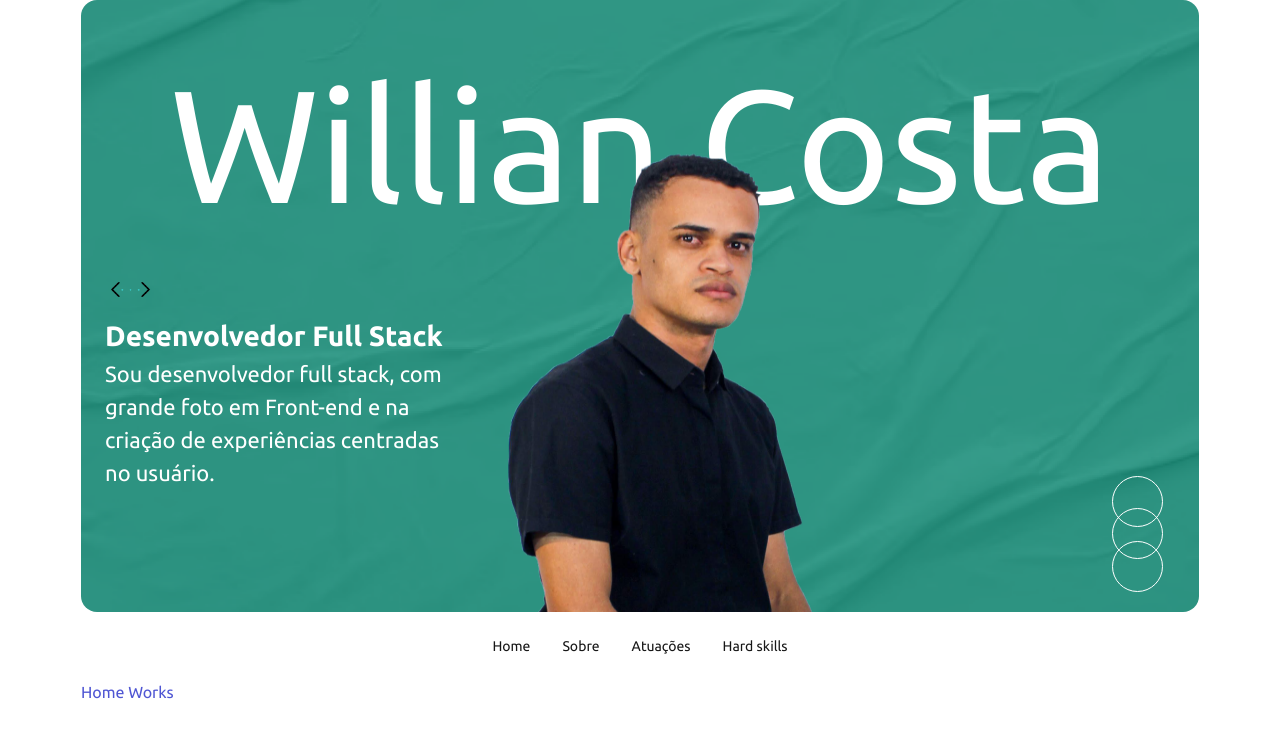
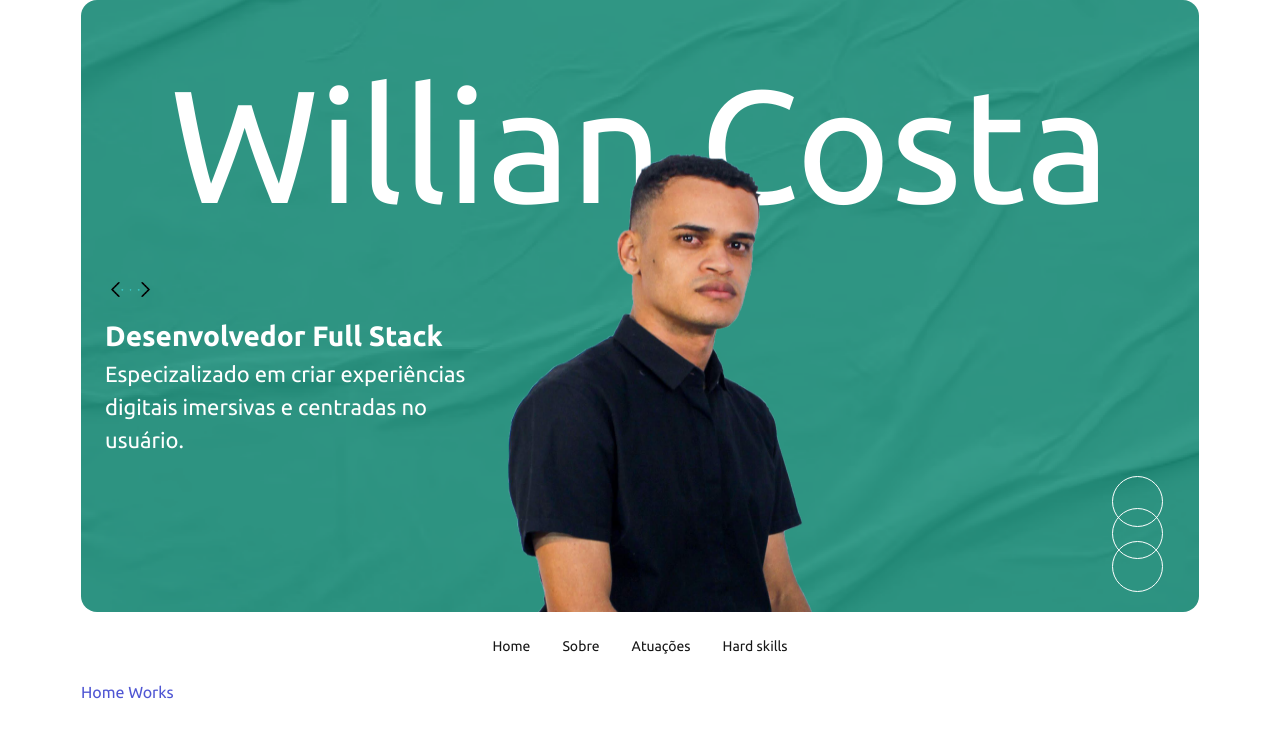
Before and after one commit to costaowillian/willian_portfolio, a Next.js app in the folder portfolio/: page / in a window 1280 px wide. Shown: the top 738 px of the page. Built offline with nearby package versions, Linux system fonts and the light colour scheme.

Commit message:
feat: improvements on HomeBanner component

```diff
--- a/portfolio/src/components/HomeBanner/HomeBanner.tsx
+++ b/portfolio/src/components/HomeBanner/HomeBanner.tsx
@@ -15,7 +15,7 @@ export default function HomeBanner({ size, classNames }: Readonly<Props>) {
 
   return (
     <section className={`${baseClasses} ${sizes} ${classNames}`}>
-      <p className="text-[52px] sm:text-[160px] text-white text-center">
+      <p className="text-[52px] sm:text-[10rem] text-white text-center">
         Willian Costa
       </p>
 
@@ -34,8 +34,8 @@ export default function HomeBanner({ size, classNames }: Readonly<Props>) {
             </p>
 
             <p className="text-[22px] text-white">
-              Sou desenvolvedor full stack, com grande foto em Front-end e na
-              criação de experiências centradas no usuário.
+              Especizalizado em criar experiências digitais imersivas e
+              centradas no usuário.
             </p>
           </div>
 
```
